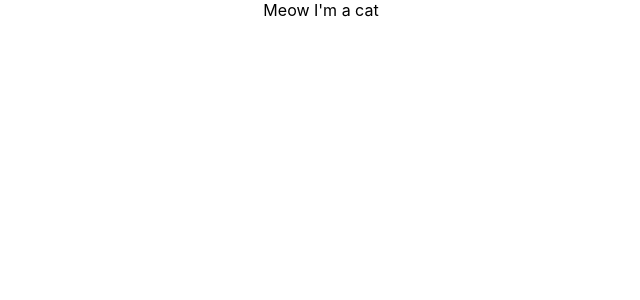
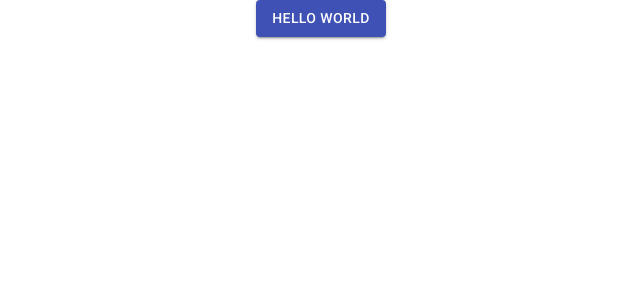
Before and after one commit to drewkiimon/think-straight, a React (Create React App) app: page / in a window 1280 px wide. Shown: the top 300 px of the page, without its empty margins (319-959 px from the left). Built offline with nearby package versions, Linux system fonts and the light colour scheme; the HTML template or start-up script is replaced by a standard one.

Commit message:
Material UI

```diff
--- a/package.json
+++ b/package.json
@@ -3,6 +3,7 @@
 	"version": "0.1.0",
 	"private": true,
 	"dependencies": {
+		"@material-ui/core": "^4.9.13",
 		"@testing-library/jest-dom": "^4.2.4",
 		"@testing-library/react": "^9.5.0",
 		"@testing-library/user-event": "^7.2.1",
--- a/public/index.html
+++ b/public/index.html
@@ -15,6 +15,14 @@
       user's mobile device or desktop. See https://developers.google.com/web/fundamentals/web-app-manifest/
     -->
 		<link rel="manifest" href="%PUBLIC_URL%/manifest.json" />
+		<link
+			rel="stylesheet"
+			href="https://fonts.googleapis.com/css?family=Roboto:300,400,500,700&display=swap"
+		/>
+		<link
+			rel="stylesheet"
+			href="https://fonts.googleapis.com/icon?family=Material+Icons"
+		/>
 		<!--
       Notice the use of %PUBLIC_URL% in the tags above.
       It will be replaced with the URL of the `public` folder during the build.
--- a/src/App.js
+++ b/src/App.js
@@ -1,8 +1,15 @@
 import React from "react";
 import "./App.scss";
+import Button from "@material-ui/core/Button";
 
 function App() {
-	return <div className='App'>Meow I'm a cat</div>;
+	return (
+		<div className='App'>
+			<Button variant='contained' color='primary'>
+				Hello World
+			</Button>
+		</div>
+	);
 }
 
 export default App;
```
Also changed, not shown: 1 other file (tests, documents, lock files or other folders).
